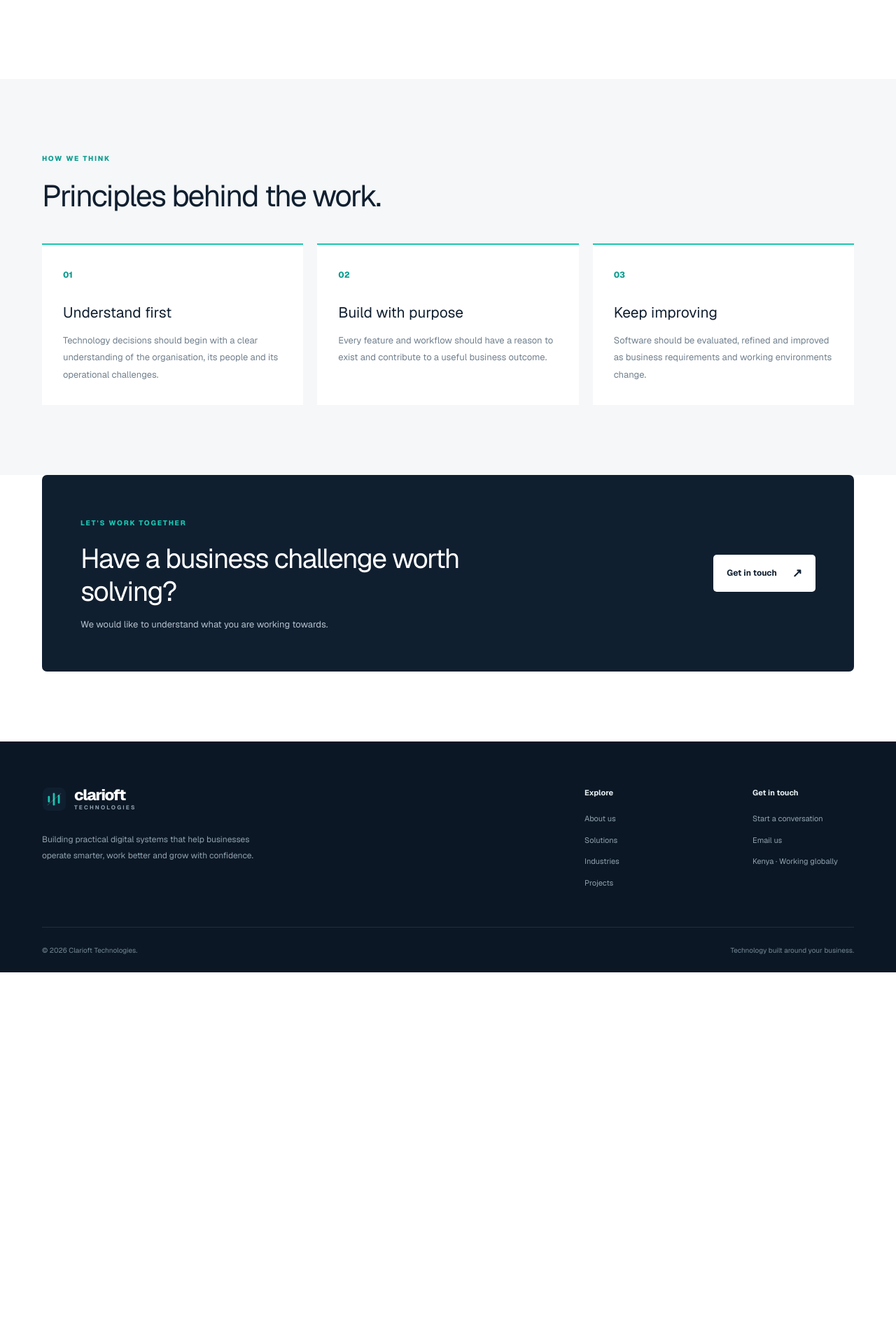
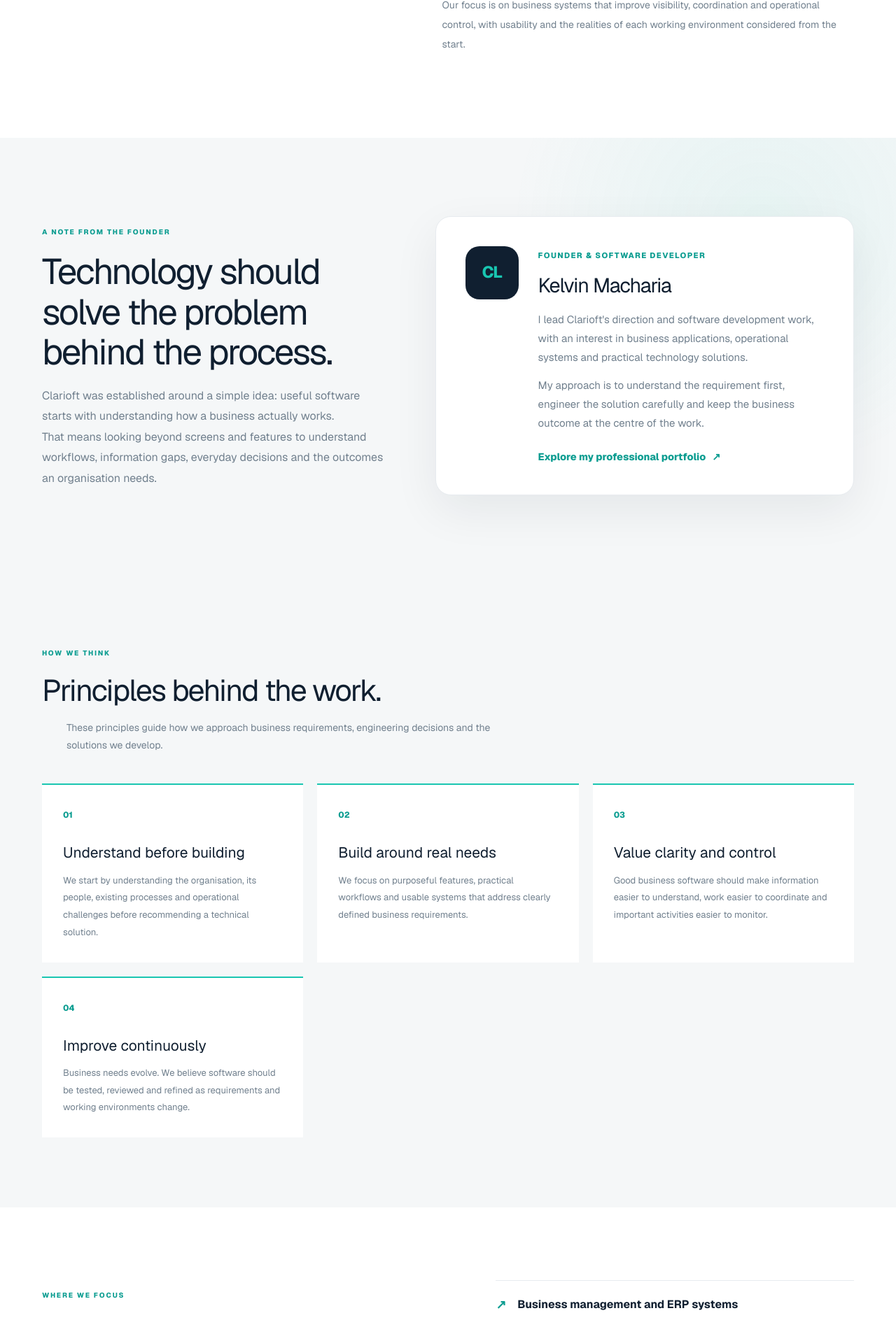
Before and after one commit to Kelvyn94/Clarioft-Technologies, a Next.js app in the folder frontend/: page /about in a window 1280 px wide. Shown: the part 879-2766 px from the top of the page at 70% size. Before the commit the page ends 2269 px from the top, so only its background shows below. Built offline with nearby package versions, Linux system fonts and the light colour scheme.

Commit message:
feat: establish Clarioft company and founder story

```diff
--- a/frontend/src/app/about/page.tsx
+++ b/frontend/src/app/about/page.tsx
@@ -3,30 +3,43 @@ import Link from "next/link";
 import PageHero from "@/components/PageHero";
 
 export const metadata: Metadata = {
-  title: "About Clarioft Technologies",
+  title: "About Clarioft Technologies | Our Approach and Founder",
   description:
-    "Learn about Clarioft Technologies and our practical approach to business software and digital transformation.",
+    "Discover Clarioft Technologies, our business-first approach to software engineering, and the founder behind our work.",
 };
 
 const principles = [
   {
     number: "01",
-    title: "Understand first",
+    title: "Understand before building",
     description:
-      "Technology decisions should begin with a clear understanding of the organisation, its people and its operational challenges.",
+      "We start by understanding the organisation, its people, existing processes and operational challenges before recommending a technical solution.",
   },
   {
     number: "02",
-    title: "Build with purpose",
+    title: "Build around real needs",
     description:
-      "Every feature and workflow should have a reason to exist and contribute to a useful business outcome.",
+      "We focus on purposeful features, practical workflows and usable systems that address clearly defined business requirements.",
   },
   {
     number: "03",
-    title: "Keep improving",
+    title: "Value clarity and control",
     description:
-      "Software should be evaluated, refined and improved as business requirements and working environments change.",
+      "Good business software should make information easier to understand, work easier to coordinate and important activities easier to monitor.",
   },
+  {
+    number: "04",
+    title: "Improve continuously",
+    description:
+      "Business needs evolve. We believe software should be tested, reviewed and refined as requirements and working environments change.",
+  },
+];
+
+const capabilities = [
+  "Business management and ERP systems",
+  "Customer and operational management tools",
+  "School and industry-specific applications",
+  "Workflow automation and integrations",
 ];
 
 export default function AboutPage() {
@@ -34,8 +47,12 @@ export default function AboutPage() {
     <>
       <PageHero
         eyebrow="ABOUT CLARIOFT"
-        title={<>Business understanding meets <span>technology.</span></>}
-        description="Clarioft Technologies is a business technology and software development brand focused on practical digital systems that help organisations improve how they work."
+        title={
+          <>
+            Business understanding meets <span>technology.</span>
+          </>
+        }
+        description="Clarioft Technologies is a founder-led business technology and software engineering company focused on turning operational challenges into practical digital systems."
       />
 
       <section className="inner-page-section">
@@ -44,23 +61,72 @@ export default function AboutPage() {
             <span className="eyebrow">OUR PURPOSE</span>
             <h2>Make business technology more practical.</h2>
           </div>
+
           <div className="about-story-copy">
             <p>
-              Businesses need more than software that simply looks modern.
-              They need tools that fit their operations, organise information
-              and support the people responsible for getting work done.
+              Organisations need more than software that simply looks modern.
+              They need dependable tools that fit the way they operate, organise
+              information and support the people responsible for getting work done.
             </p>
             <p>
-              Clarioft focuses on understanding business requirements and
-              translating them into useful software, connected workflows
-              and digital solutions.
+              Clarioft brings business process thinking and software engineering
+              together. We work to understand a business problem, define what a
+              useful solution should achieve and translate those requirements
+              into practical applications and connected workflows.
             </p>
             <p>
-              Our approach combines business process thinking with software
-              development, with an emphasis on clarity, usability and
-              continuous improvement.
+              Our focus is on business systems that improve visibility,
+              coordination and operational control, with usability and the
+              realities of each working environment considered from the start.
             </p>
           </div>
+        </div>
+      </section>
+
+      <section className="about-founder-section">
+        <div className="container about-founder-layout">
+          <div className="about-founder-intro">
+            <span className="eyebrow">A NOTE FROM THE FOUNDER</span>
+            <h2>Technology should solve the problem behind the process.</h2>
+            <p>
+              Clarioft was established around a simple idea: useful software
+              starts with understanding how a business actually works.
+            </p>
+            <p>
+              That means looking beyond screens and features to understand
+              workflows, information gaps, everyday decisions and the outcomes
+              an organisation needs.
+            </p>
+          </div>
+
+          <article className="about-founder-card">
+            <div className="about-founder-mark" aria-hidden="true">
+              <span>CL</span>
+            </div>
+
+            <div className="about-founder-details">
+              <span className="about-founder-label">FOUNDER & SOFTWARE DEVELOPER</span>
+              <h3>Kelvin Macharia</h3>
+              <p>
+                I lead Clarioft&apos;s direction and software development work,
+                with an interest in business applications, operational systems
+                and practical technology solutions.
+              </p>
+              <p>
+                My approach is to understand the requirement first, engineer
+                the solution carefully and keep the business outcome at the
+                centre of the work.
+              </p>
+              <Link
+                href="https://portfolio-public-nine.vercel.app/"
+                className="about-founder-link"
+                target="_blank"
+                rel="noopener noreferrer"
+              >
+                Explore my professional portfolio <span aria-hidden="true">↗</span>
+              </Link>
+            </div>
+          </article>
         </div>
       </section>
 
@@ -69,11 +135,18 @@ export default function AboutPage() {
           <div className="page-section-heading">
             <span className="eyebrow">HOW WE THINK</span>
             <h2>Principles behind the work.</h2>
+            <p>
+              These principles guide how we approach business requirements,
+              engineering decisions and the solutions we develop.
+            </p>
           </div>
 
           <div className="principle-detail-grid">
             {principles.map((principle) => (
-              <article className="principle-detail-card" key={principle.number}>
+              <article
+                className="principle-detail-card"
+                key={principle.number}
+              >
                 <span>{principle.number}</span>
                 <h3>{principle.title}</h3>
                 <p>{principle.description}</p>
@@ -83,17 +156,41 @@ export default function AboutPage() {
         </div>
       </section>
 
+      <section className="about-capabilities-section">
+        <div className="container about-capabilities-layout">
+          <div>
+            <span className="eyebrow">WHERE WE FOCUS</span>
+            <h2>Practical software for real business operations.</h2>
+            <p>
+              Our work centres on applications and digital systems that help
+              organisations manage information, coordinate activities and
+              improve the way work gets done.
+            </p>
+          </div>
+
+          <ul className="about-capabilities-list">
+            {capabilities.map((capability) => (
+              <li key={capability}>
+                <span aria-hidden="true">↗</span>
+                {capability}
+              </li>
+            ))}
+          </ul>
+        </div>
+      </section>
+
       <section className="inner-page-cta">
         <div className="container inner-cta-panel">
           <div>
             <span className="eyebrow">LET&apos;S WORK TOGETHER</span>
             <h2>Have a business challenge worth solving?</h2>
             <p>
-              We would like to understand what you are working towards.
+              Tell us what your organisation needs to improve. We would be glad
+              to understand the challenge and explore a practical way forward.
             </p>
           </div>
           <Link href="/contact" className="button button-light">
-            Get in touch <span>↗</span>
+            Discuss your project <span aria-hidden="true">↗</span>
           </Link>
         </div>
       </section>
--- a/frontend/src/app/globals.css
+++ b/frontend/src/app/globals.css
@@ -3559,3 +3559,193 @@ a:focus-visible {
     transform: none;
   }
 }
+/* CLARIOFT ABOUT PAGE — MILESTONE 8 */
+
+.about-founder-section {
+  padding: 112px 0;
+  background:
+    radial-gradient(circle at 85% 20%, rgba(25, 198, 177, 0.07), transparent 30%),
+    #f5f7f8;
+}
+
+.about-founder-layout {
+  display: grid;
+  grid-template-columns: 0.9fr 1.1fr;
+  align-items: center;
+  gap: 72px;
+}
+
+.about-founder-intro h2,
+.about-capabilities-layout h2 {
+  max-width: 560px;
+  margin: 18px 0;
+  color: #101f30;
+  font-size: clamp(2rem, 4vw, 3.2rem);
+  line-height: 1.12;
+  letter-spacing: -0.045em;
+}
+
+.about-founder-intro > p,
+.about-capabilities-layout > div > p {
+  max-width: 520px;
+  color: #71808e;
+  font-size: 1rem;
+  line-height: 1.85;
+}
+
+.about-founder-card {
+  display: flex;
+  gap: 28px;
+  align-items: flex-start;
+  padding: 42px;
+  border: 1px solid #e7ebef;
+  border-radius: 22px;
+  background: #fff;
+  box-shadow: 0 22px 65px rgba(16, 31, 48, 0.07);
+}
+
+.about-founder-mark {
+  display: grid;
+  flex: 0 0 76px;
+  width: 76px;
+  height: 76px;
+  place-items: center;
+  border-radius: 20px;
+  background: #101f30;
+  color: #19c6b1;
+  font-size: 1.45rem;
+  font-weight: 800;
+  letter-spacing: -0.06em;
+}
+
+.about-founder-details {
+  min-width: 0;
+}
+
+.about-founder-label {
+  color: #0c9d91;
+  font-size: 0.7rem;
+  font-weight: 800;
+  letter-spacing: 0.12em;
+}
+
+.about-founder-details h3 {
+  margin: 10px 0 14px;
+  color: #101f30;
+  font-size: 1.8rem;
+  letter-spacing: -0.04em;
+}
+
+.about-founder-details p {
+  margin: 0 0 13px;
+  color: #71808e;
+  font-size: 0.94rem;
+  line-height: 1.8;
+}
+
+.about-founder-link {
+  display: inline-flex;
+  align-items: center;
+  gap: 9px;
+  margin-top: 12px;
+  color: #0c9d91;
+  font-size: 0.9rem;
+  font-weight: 750;
+  text-decoration: none;
+  transition: gap 180ms ease, color 180ms ease;
+}
+
+.about-founder-link:hover {
+  gap: 14px;
+  color: #087c73;
+}
+
+.about-founder-link:focus-visible {
+  outline: 2px solid #19c6b1;
+  outline-offset: 5px;
+  border-radius: 3px;
+}
+
+.about-principles-section .page-section-heading > p {
+  max-width: 620px;
+  margin: 14px auto 0;
+  color: #71808e;
+  line-height: 1.8;
+}
+
+.about-capabilities-section {
+  padding: 104px 0;
+  background: #fff;
+}
+
+.about-capabilities-layout {
+  display: grid;
+  grid-template-columns: 1fr 0.9fr;
+  align-items: center;
+  gap: 80px;
+}
+
+.about-capabilities-list {
+  display: grid;
+  gap: 0;
+  margin: 0;
+  padding: 0;
+  list-style: none;
+  border-top: 1px solid #e7ebef;
+}
+
+.about-capabilities-list li {
+  display: flex;
+  align-items: center;
+  gap: 16px;
+  padding: 21px 0;
+  border-bottom: 1px solid #e7ebef;
+  color: #101f30;
+  font-size: 1rem;
+  font-weight: 650;
+  line-height: 1.5;
+}
+
+.about-capabilities-list li span {
+  color: #0c9d91;
+  font-size: 1.1rem;
+}
+
+@media (max-width: 900px) {
+  .about-founder-layout,
+  .about-capabilities-layout {
+    grid-template-columns: 1fr;
+    gap: 42px;
+  }
+
+  .about-founder-section,
+  .about-capabilities-section {
+    padding: 76px 0;
+  }
+}
+
+@media (max-width: 600px) {
+  .about-founder-card {
+    flex-direction: column;
+    gap: 22px;
+    padding: 28px 24px;
+    border-radius: 18px;
+  }
+
+  .about-founder-mark {
+    width: 64px;
+    height: 64px;
+    flex-basis: 64px;
+    border-radius: 17px;
+  }
+
+  .about-founder-details h3 {
+    font-size: 1.55rem;
+  }
+}
+
+@media (prefers-reduced-motion: reduce) {
+  .about-founder-link {
+    transition: none;
+  }
+}
```
